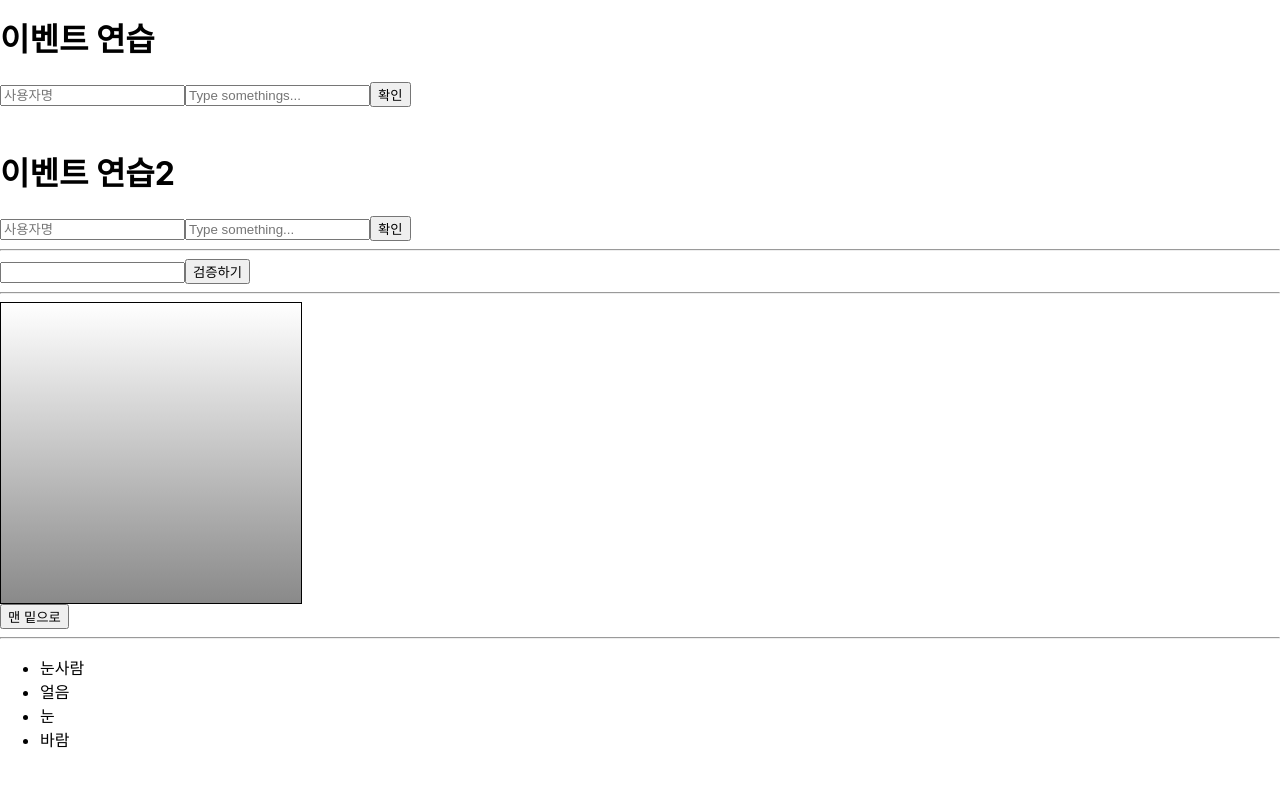
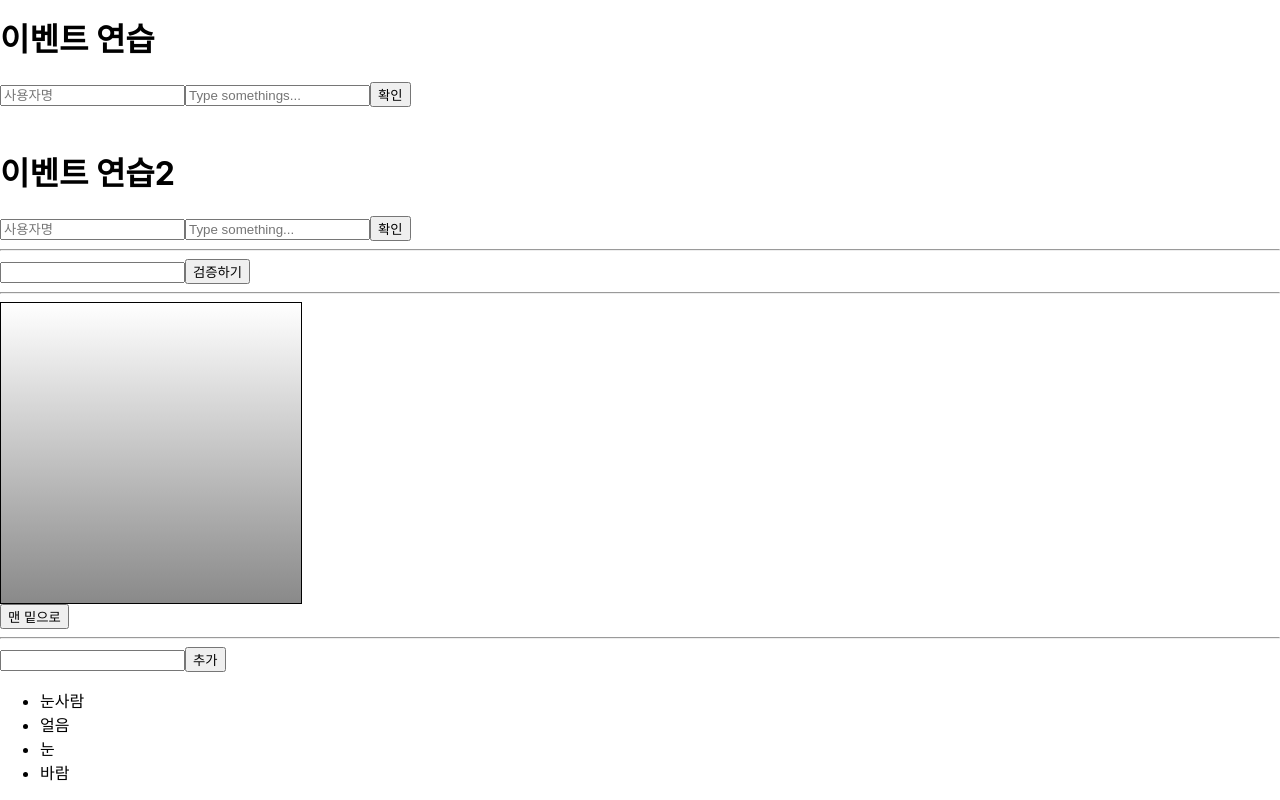
Before and after one commit to icarus8050/react-practice, a React (Create React App) app: page / in a window 1280 px wide. Shown: the part 433-1233 px from the top of the page. Before the commit the page ends 1200 px from the top, so only its background shows below. Built offline with nearby package versions, Linux system fonts and the light colour scheme.

Commit message:
DOM append, delete

```diff
--- a/src/component/IterationSample.js
+++ b/src/component/IterationSample.js
@@ -1,7 +1,42 @@
+import {Fragment, useState} from 'react'
+
 const IterationSample = () => {
-    const names = ['눈사람', '얼음', '눈', '바람']
-    const namesList = names.map((name, idx) => <li key={idx}>{name}</li>);
-    return <ul>{namesList}</ul>
+    const [names, setNames] = useState([
+        {id: 1, text: '눈사람'},
+        {id: 2, text: '얼음'},
+        {id: 3, text: '눈'},
+        {id: 4, text: '바람'},
+    ])
+    const [inputText, setInputText] = useState('')
+    const [nextId, setNextId] = useState(5)
+
+    const onChange = e => setInputText(e.target.value)
+    const onClick = () => {
+        const nextNames = names.concat({
+            id: nextId,
+            text: inputText
+        })
+        setNextId(nextId + 1)
+        setNames(nextNames)
+        setInputText('')
+    }
+    const onRemove = id => {
+        const nextNames = names.filter(name => name.id !== id)
+        setNames(nextNames)
+    }
+
+    const namesList = names.map(name => (
+        <li key={name.id} onDoubleClick={() => onRemove(name.id)}>
+            {name.text}
+        </li>
+    ));
+    return (
+        <Fragment>
+            <input value={inputText} onChange={onChange}/>
+            <button onClick={onClick}>추가</button>
+            <ul>{namesList}</ul>
+        </Fragment>
+    )
 }
 
 export default IterationSample
```
